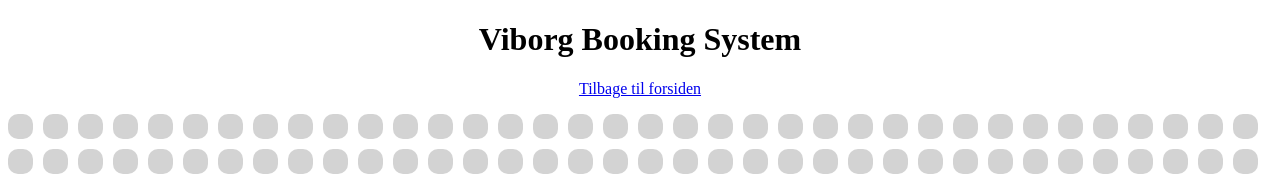
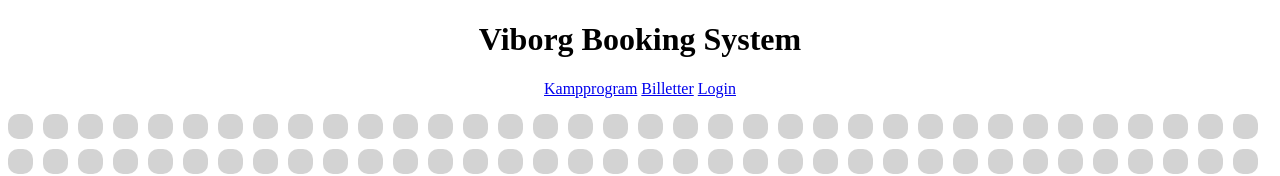
Before and after one commit to MAGS-GHC/gui-projekt-uge-26-27-gruppe1, a plain HTML site: page index.html in a window 1280 px wide. Shown: the top 176 px of the page. Drawn offline with Linux system fonts and the light colour scheme.

Commit message:
tilføjelse af lidt nav
Tomme linkrefs

```diff
--- a/index.html
+++ b/index.html
@@ -7,7 +7,9 @@
 <body>
   <h1> Viborg Booking System</h1>
   <p>
-    <a href="index.html">Tilbage til forsiden</a>
+    <a href="index.html">Kampprogram</a>
+    <a href="index.html">Billetter</a>
+    <a href="index.html">Login</a>
   </p>
 
   <div id="seats-container"></div>
```
